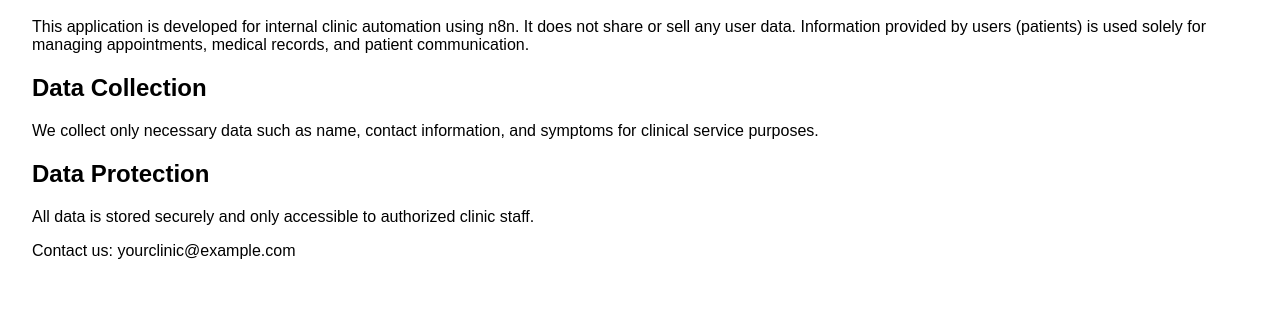
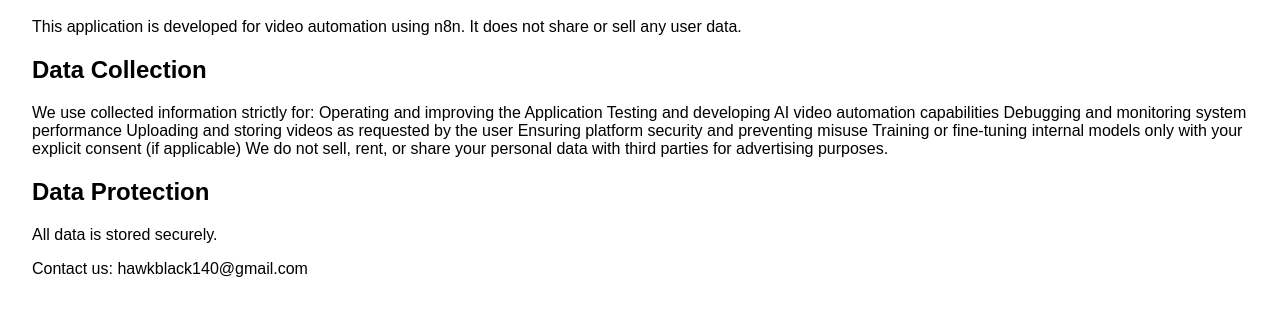
Before and after one commit to hawkblack140/Privacy-Policy, a plain HTML site: page index.html in a window 1280 px wide. Shown: the part 72-388 px from the top of the page. Drawn offline with Linux system fonts and the light colour scheme.

Commit message:
Update index.html

```diff
--- a/index.html
+++ b/index.html
@@ -7,16 +7,21 @@
 </head>
 <body style="font-family: Arial; margin: 2rem;">
   <h1>Privacy Policy</h1>
-  <p>This application is developed for internal clinic automation using n8n.
-  It does not share or sell any user data. Information provided by users (patients)
-  is used solely for managing appointments, medical records, and patient communication.</p>
+  <p>This application is developed for video automation using n8n.
+  It does not share or sell any user data. </p>
 
   <h2>Data Collection</h2>
-  <p>We collect only necessary data such as name, contact information, and symptoms for clinical service purposes.</p>
+  <p>We use collected information strictly for:
+Operating and improving the Application
+Testing and developing AI video automation capabilities
+Debugging and monitoring system performance
+Uploading and storing videos as requested by the user
+Ensuring platform security and preventing misuse
+Training or fine-tuning internal models only with your explicit consent (if applicable)
+We do not sell, rent, or share your personal data with third parties for advertising purposes.</p>
+  <h2>Data Protection</h2>
+  <p>All data is stored securely.</p>
 
-  <h2>Data Protection</h2>
-  <p>All data is stored securely and only accessible to authorized clinic staff.</p>
-
-  <p>Contact us: yourclinic@example.com</p>
+  <p>Contact us: hawkblack140@gmail.com</p>
 </body>
 </html>
```
